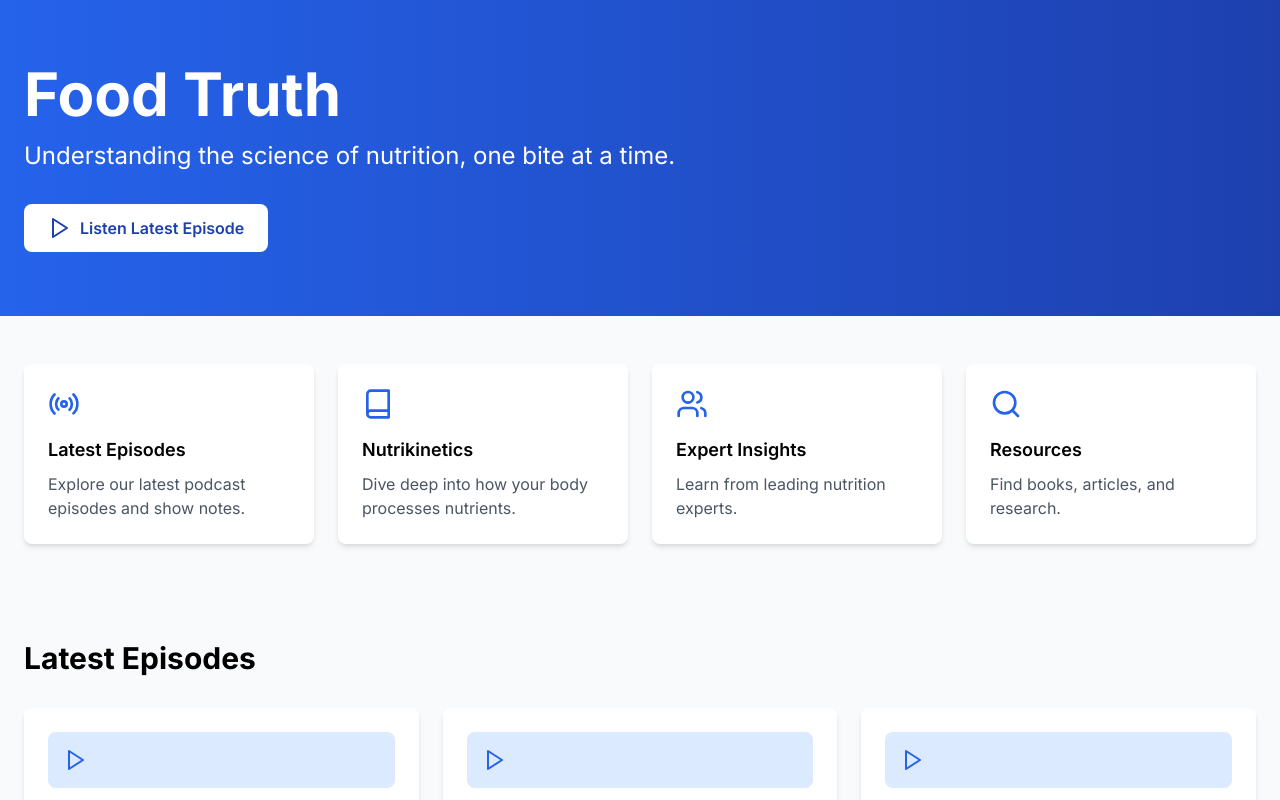
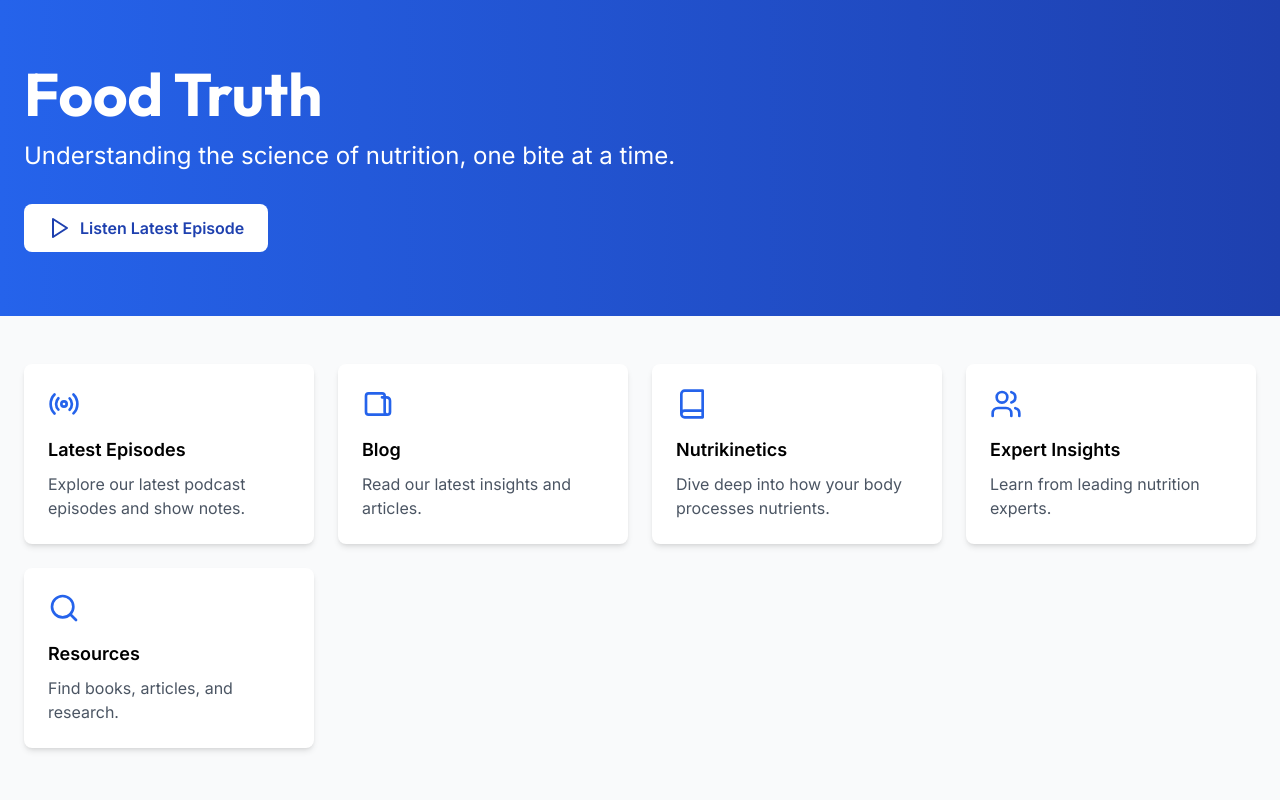
Before and after one commit to EricScottJohnston/foodtruth, a Next.js app: page / in a window 1280 px wide. Shown: the top 800 px of the page. Built offline with nearby package versions, Linux system fonts and the light colour scheme.

Commit message:
Update page.js

```diff
--- a/app/page.js
+++ b/app/page.js
@@ -1,6 +1,9 @@
 import Link from 'next/link'
 import React from 'react';
 import { Play, Book, Radio, Users, Search } from 'lucide-react';
+import { Outfit } from 'next/font/google'
+
+const outfit = Outfit({ subsets: ['latin'] })
 
 export default function Homepage() {
   return (
@@ -8,8 +11,8 @@ export default function Homepage() {
       {/* Hero Section */}
       <div className="bg-gradient-to-r from-blue-600 to-blue-800 text-white">
         <div className="container mx-auto px-6 py-16">
-          <h1 className="text-4xl md:text-6xl font-bold mb-4">
-            Food Truth
+          <h1 className={`text-4xl md:text-6xl font-bold mb-4 ${outfit.className}`}>
+          Food Truth
           </h1>
           <p className="text-xl md:text-2xl mb-8">
             Understanding the science of nutrition, one bite at a time.
@@ -29,6 +32,19 @@ export default function Homepage() {
             <h3 className="text-lg font-semibold mb-2">Latest Episodes</h3>
             <p className="text-gray-600">Explore our latest podcast episodes and show notes.</p>
           </div>
+        <div className="bg-white p-6 rounded-lg shadow-md hover:shadow-lg transition-shadow">
+  <Link href="/blog" className="block">
+    <div className="flex flex-col h-full">
+      <div className="flex-grow">
+        <svg className="w-8 h-8 text-blue-600 mb-4" fill="none" viewBox="0 0 24 24" stroke="currentColor">
+          <path strokeLinecap="round" strokeLinejoin="round" strokeWidth={2} d="M19 20H5a2 2 0 01-2-2V6a2 2 0 012-2h10a2 2 0 012 2v1m2 13a2 2 0 01-2-2V7m2 13a2 2 0 002-2V9.5a2.5 2.5 0 00-2.5-2.5H15" />
+        </svg>
+        <h3 className="text-lg font-semibold mb-2">Blog</h3>
+        <p className="text-gray-600">Read our latest insights and articles.</p>
+      </div>
+    </div>
+  </Link>
+</div>
         <Link href="/nutrikinetics" className="block">
           <div className="bg-white p-6 rounded-lg shadow-md hover:shadow-lg transition-shadow">
             <Book className="w-8 h-8 text-blue-600 mb-4" />
```
